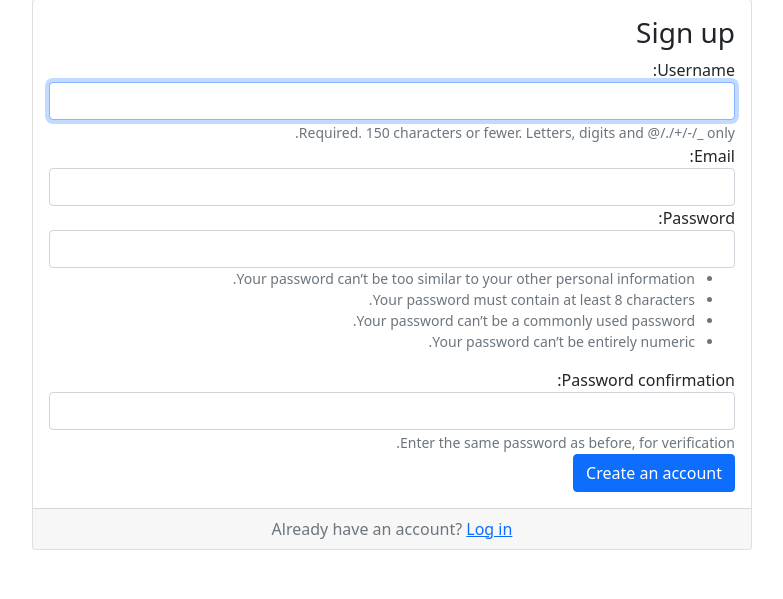
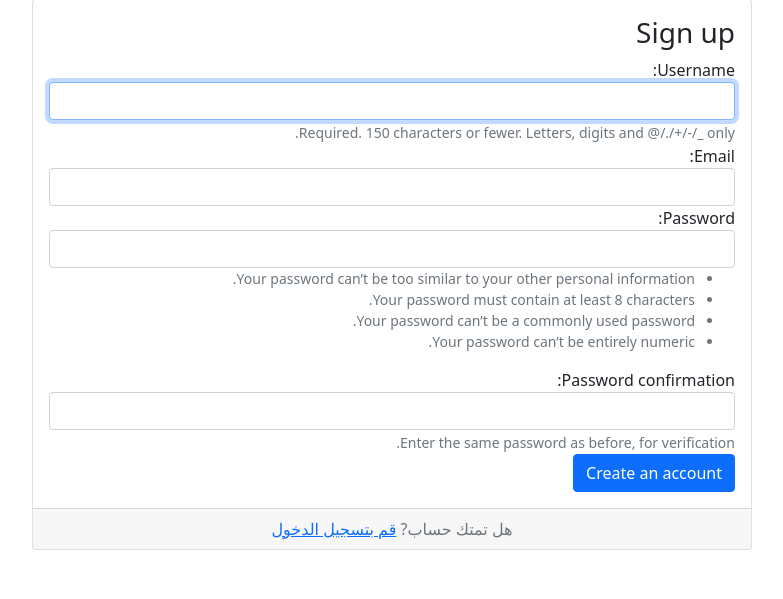
Before and after one commit to zinon-software/minasa, a Django app: page /signup/ in a window 1280 px wide. Shown: the part 201-800 px from the top of the page, without its empty margins (248-1031 px from the left). Run offline with Django 3.2, Linux system fonts and the light colour scheme; some libraries are stand-ins or nearby versions.

Commit message:
log in update

```diff
--- a/templates/account/signup.html
+++ b/templates/account/signup.html
@@ -23,7 +23,7 @@
             </form>
           </div>
           <div class="card-footer text-muted text-center">
-            Already have an account? <a href="{% url 'login' %}">Log in</a>
+            هل تمتك حساب? <a href="{% url 'login' %}">قم بتسجيل الدخول</a>
           </div>
         </div>
       </div>
```
